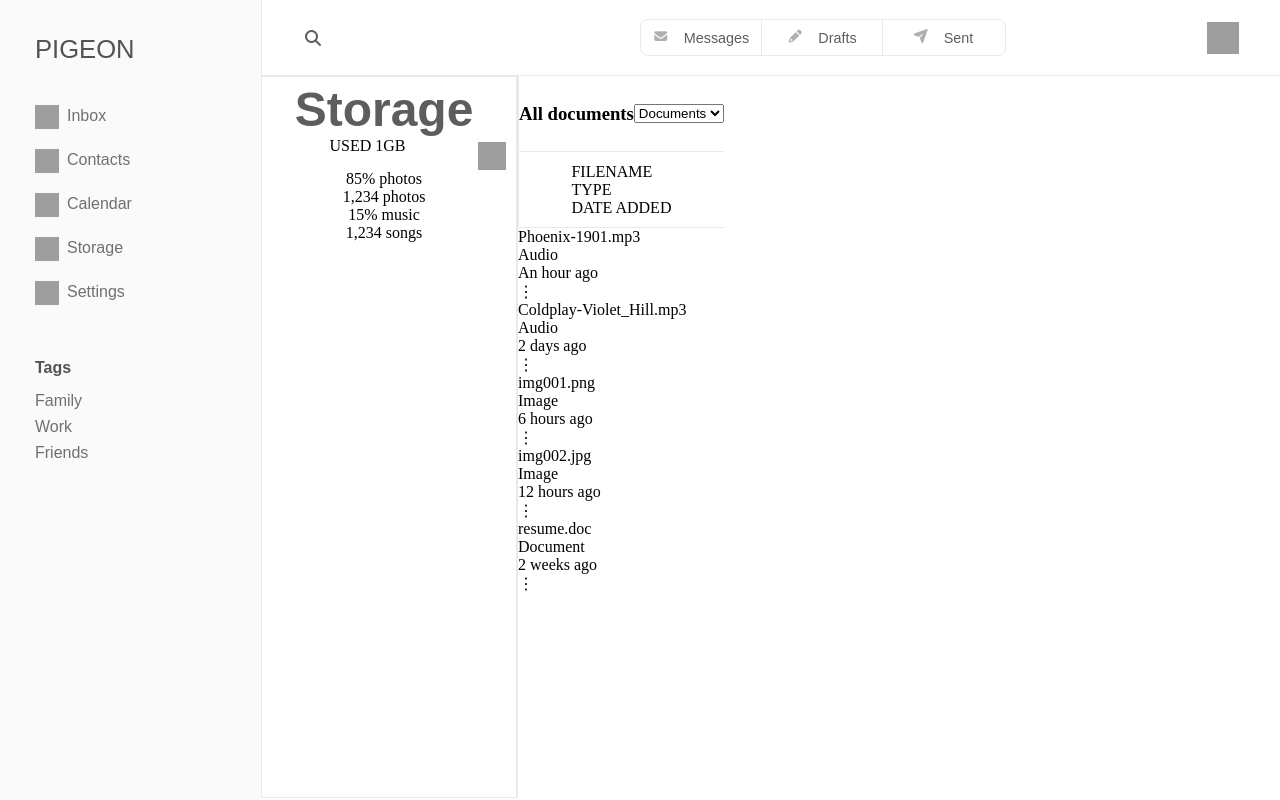
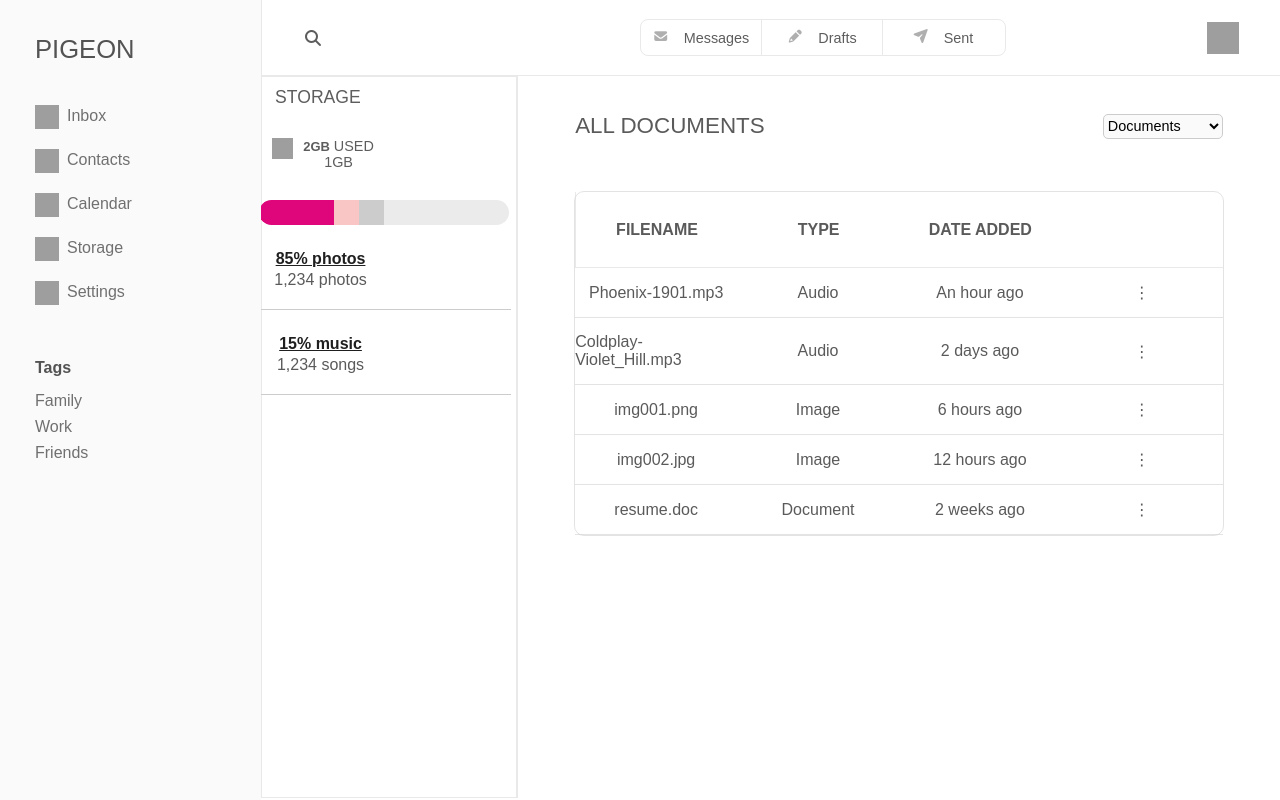
Before and after one commit to RockyLatchman/pigeon, a Flask app: page /storage in a window 1280 px wide. Run offline with Flask 3, Linux system fonts and the light colour scheme; some libraries are stand-ins or nearby versions; some web fonts are replaced; grey boxes are pictures that could not be loaded.

Commit message:
CSS for storage template

```diff
--- a/static/css/main.css
+++ b/static/css/main.css
@@ -769,3 +769,158 @@ margin: 10px 0 0 5px;
 font: normal 700 0.8em "dejanire-sans", sans-serif;
 cursor: pointer;
 }
+
+/* Storage */
+
+main .main-sidebar header .disk-usage-bar {
+display: flex;
+flex-direction: row;
+justify-content: flex-start;
+width: 250px;
+height: 25px;
+border-radius: 15px;
+background:#EBEBEB;
+margin: 15px auto 0 auto;
+}
+
+main .main-sidebar header p img {
+width: 21px;
+height: 21px;
+float: left;
+margin: 0 auto 0 15px;
+}
+
+main .main-sidebar header p {
+width: 50%;
+margin: 15px auto 15px 0;
+font: normal 100 0.9em "dejanire-sans", sans-serif;
+color: var(--dark-gray);
+}
+
+main .main-sidebar header span {
+display: inline;
+font: normal 900 0.9em "dejanire-sans", sans-serif;
+color: var(--dark-gray);
+}
+
+main .disk-usage-bar .document-usage-bar {
+width: 75px;
+height: 25px;
+border-radius: 15px 0 0 15px;
+background:#DE067A;
+}
+
+main .disk-usage-bar .image-usage-bar {
+width: 25px;
+height: 25px;
+background:#FAC5C5;
+}
+
+main .disk-usage-bar .audio-usage-bar {
+width: 25px;
+height: 25px;
+background:#ccc;
+}
+
+main .main-sidebar header ul {
+margin-top: 25px;
+width: 100%;
+border-bottom: 1px solid #ccc;
+}
+
+main .main-sidebar header ul li {
+width: 50%;
+display: block !important;
+margin-right: auto;
+}
+
+main .main-sidebar header ul li:nth-child(odd) {
+font: normal 800 1em "dejanire-sans", sans-serif;
+color:#201f1f;
+text-decoration: underline;
+}
+
+main .main-sidebar header ul li:nth-child(even) {
+font: normal 100 1em "dejanire-sans", sans-serif;
+color:#5A5A5A;
+margin-bottom: 15px;
+padding: 3px 0 5px 0;
+}
+
+
+.main-content .documents .document-header {
+width: 85%;
+height: 50px;
+margin: 25px auto 0 auto;
+border: none;
+}
+
+.main-content .documents  {
+width: 100%;
+}
+
+.main-content .documents .document-header  h4 {
+font: normal 100 1.4em "dejanire-sans", sans-serif;
+text-transform: uppercase;
+color:#5A5A5A;
+text-align: left;
+margin-right: auto;
+}
+
+.main-content .documents header select {
+border-radius: 5px;
+background: #fafafa;
+border: 1px solid #ccc;
+font: normal 100 0.9em "dejanire-sans", sans-serif;
+width: 120px;
+height: 25px;
+}
+
+.main-content .content-card {
+border: 1px solid rgba(200,200,200,0.5);
+border-radius: 10px;
+width: 85%;
+margin: 40px auto 0 auto;
+}
+
+.main-content .content-card header ul {
+display: flex;
+flex-direction: row;
+width: 100%;
+}
+
+.main-content .content-card header ul li {
+display: flex;
+flex-direction: row;
+justify-content: space-evenly;
+align-items: center;
+font: normal 600 1em "dejanire-sans", sans-serif;
+color:#5A5A5A;
+width: 25%;
+}
+
+.main-content .content-card .content  {
+width: 100%;
+}
+
+.main-content .content-card .content ul  {
+display: flex;
+flex-direction: row;
+width: 100%;
+border-bottom: 1px solid rgba(200,200,200,0.5);
+}
+
+.main-content .content-card .content ul li {
+display: flex;
+flex-direction: row;
+justify-content: space-evenly;
+align-items: center;
+font: normal 100 1em "dejanire-sans", sans-serif;
+color:#5A5A5A;
+width: 25%;
+padding: 15px 0;
+}
+
+.kebab-menu {
+cursor: pointer;
+}
--- a/templates/settings.html
+++ b/templates/settings.html
@@ -9,7 +9,7 @@
              <div class="main-content">
                <div class="settings">
                    <header>
-                       <h3>Settings</h3>
+                       <h4>Settings</h4>
                        <span><img src="{{ url_for('static', filename='images/image9.png') }}" alt=""></span>
                        <h4>Joan Williams</h4>
                    </header>
--- a/templates/storage.html
+++ b/templates/storage.html
@@ -8,12 +8,18 @@
          <main>
              <div class="main-sidebar">
                 <header>
-                   <h3>Storage</h3>
-                   <span><img src="{{ url_for('static', filename='images/hard-drive-solid.svg') }}" alt=""> USED 1GB</span>
-                   <div class="disk-usage-bar"></div>
+                   <h4>Storage</h4>
+                   <p><img src="{{ url_for('static', filename='images/hard-drive-solid.svg') }}" alt=""><span>2GB</span> USED 1GB</p>
+                   <div class="disk-usage-bar">
+                      <div class="document-usage-bar"></div>
+                      <div class="image-usage-bar"></div>
+                      <div class="audio-usage-bar"></div>
+                   </div>
                    <ul>
                      <li>85% photos</li>
                      <li>1,234 photos</li>
+                   </ul>
+                   <ul>
                      <li>15% music</li>
                      <li>1,234 songs</li>
                    </ul>
@@ -21,8 +27,8 @@
              </div>
              <div class="main-content">
                 <div class="documents">
-                    <header>
-                        <h3>All documents</h3>
+                    <header class="document-header">
+                        <h4>All documents</h4>
                         <select name="document-filter">
                             <option value="documents">Documents</option>
                             <option value="audio">Audio</option>
```
